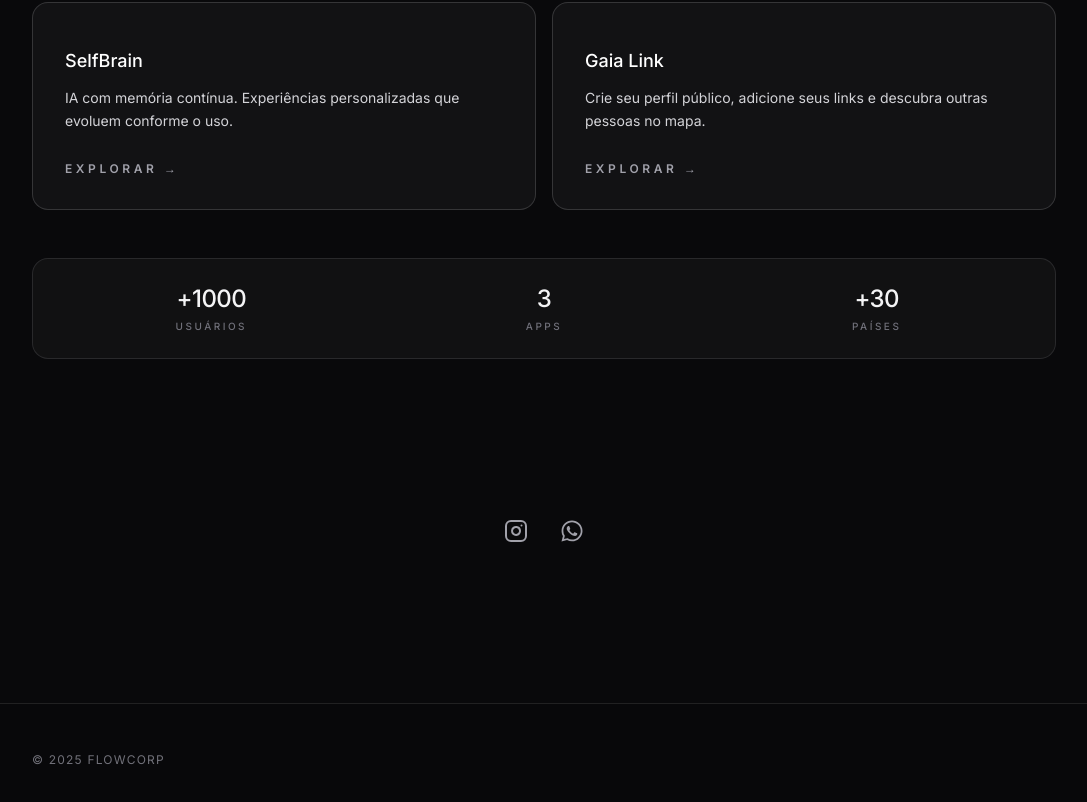
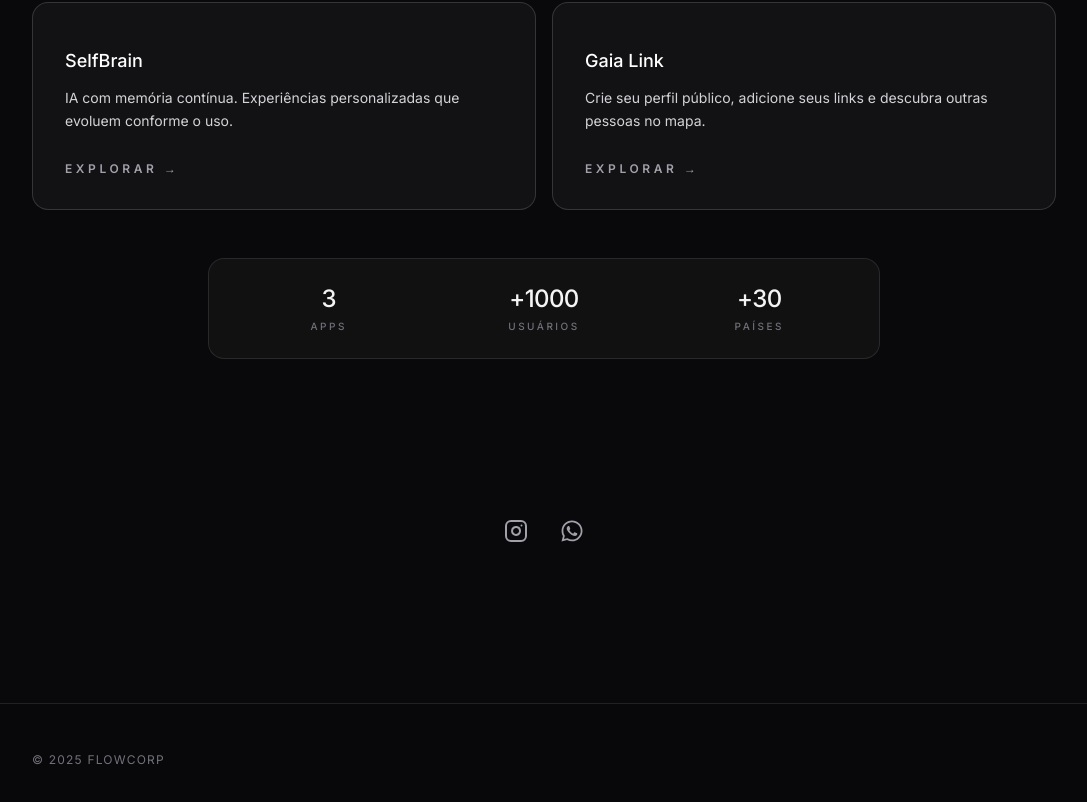
Before and after one commit to igorbiccas/flowcorp-site, a React (Vite) app: page / in a window 1280 px wide. Shown: the part 910-1712 px from the top of the page, without its empty margins (96-1183 px from the left). Built offline with nearby package versions, Linux system fonts and the light colour scheme.

Commit message:
Adjust metrics layout width and reorder stats

```diff
--- a/App.tsx
+++ b/App.tsx
@@ -174,15 +174,15 @@ const App: React.FC = () => {
               </div>
               <div
                 ref={statsRef}
-                className="grid grid-cols-3 gap-3 rounded-2xl border border-white/10 bg-zinc-900/55 px-3 py-5 text-center md:gap-4 md:px-5 md:py-6"
+                className="mx-auto grid w-full max-w-xl grid-cols-3 gap-3 rounded-2xl border border-white/10 bg-zinc-900/55 px-3 py-5 text-center md:max-w-2xl md:gap-4 md:px-5 md:py-6"
               >
+                <div className="space-y-1">
+                  <div className="text-lg font-medium tracking-tight text-zinc-100 md:text-2xl">{animatedStats.apps}</div>
+                  <div className="text-[9px] font-medium uppercase tracking-[0.2em] text-zinc-500 md:text-[10px] md:tracking-[0.25em]">{t.app.stats.appsLabel}</div>
+                </div>
                 <div className="space-y-1">
                   <div className="text-lg font-medium tracking-tight text-zinc-100 md:text-2xl">+{animatedStats.users}</div>
                   <div className="text-[9px] font-medium uppercase tracking-[0.2em] text-zinc-500 md:text-[10px] md:tracking-[0.25em]">{t.app.stats.usersLabel}</div>
-                </div>
-                <div className="space-y-1">
-                  <div className="text-lg font-medium tracking-tight text-zinc-100 md:text-2xl">{animatedStats.apps}</div>
-                  <div className="text-[9px] font-medium uppercase tracking-[0.2em] text-zinc-500 md:text-[10px] md:tracking-[0.25em]">{t.app.stats.appsLabel}</div>
                 </div>
                 <div className="space-y-1">
                   <div className="text-lg font-medium tracking-tight text-zinc-100 md:text-2xl">+{animatedStats.countries}</div>
```
